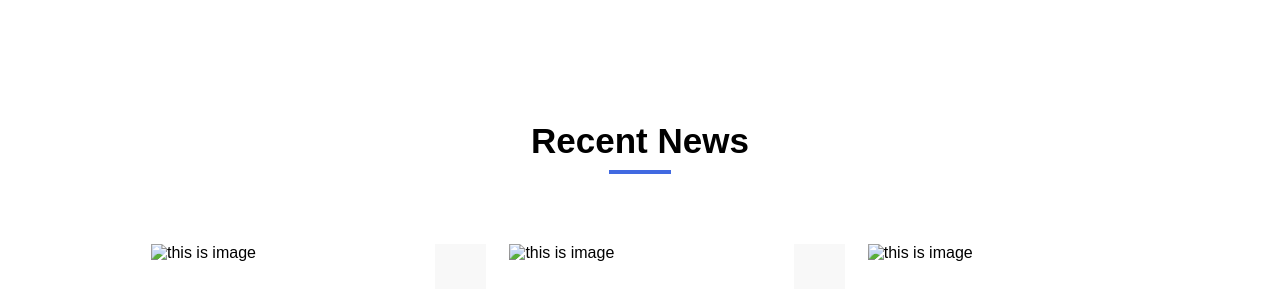
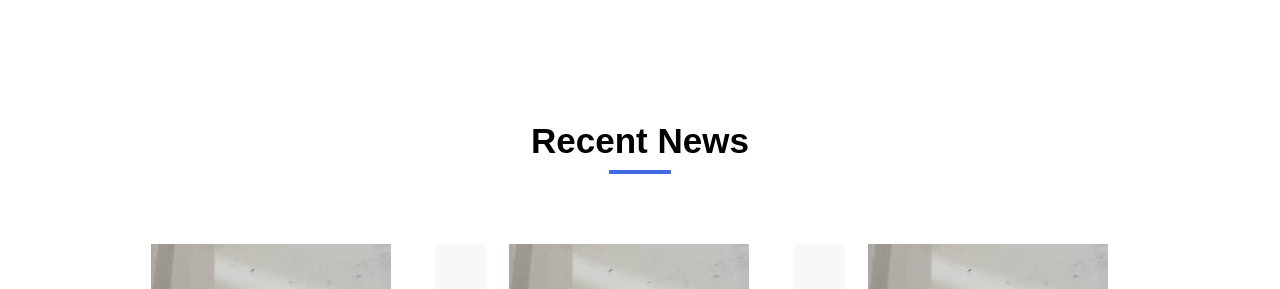
Before and after one commit to aniyu123/ahmed.github.io, a plain HTML site: page index.html in a window 1280 px wide. Shown: the part 5975-6264 px from the top of the page. Drawn offline with Linux system fonts and the light colour scheme.

Commit message:
Update index.html

```diff
--- a/index.html
+++ b/index.html
@@ -453,7 +453,7 @@
             <div class="blog-content">
                 <div class="blog-item">
                     <div class="blog-item-img">
-                        <img src="images/yyy.jpg" alt="this is image" title="stadium" draggable="false" />
+                        <img src="image/ahmed.jpg" alt="this is image" title="stadium" draggable="false" />
                     </div> <!-- ./block-item-img -->
                     <div class="blog-info">
                         <ul class="blog-list">
@@ -470,7 +470,7 @@
                 <!--./blog-item -->
                 <div class="blog-item mg">
                     <div class="blog-item-img">
-                        <img src="images/yyy.jpg" alt="this is image" title="stadium" draggable="false" />
+                        <img src="image/ahmed.jpg" alt="this is image" title="stadium" draggable="false" />
                     </div> <!-- /block-item-img -->
                     <div class="blog-info">
                         <ul class="blog-list">
@@ -486,7 +486,7 @@
                 </div> <!-- ./blog-item -->
                 <div class="blog-item">
                     <div class="blog-item-img">
-                        <img src="images/yyy.jpg" alt="this is image" title="stadium" draggable="false" />
+                        <img src="image/ahmed.jpg" alt="this is image" title="stadium" draggable="false" />
                     </div> <!-- ./block-item-img -->
                     <div class="blog-info">
                         <ul class="blog-list">
```
